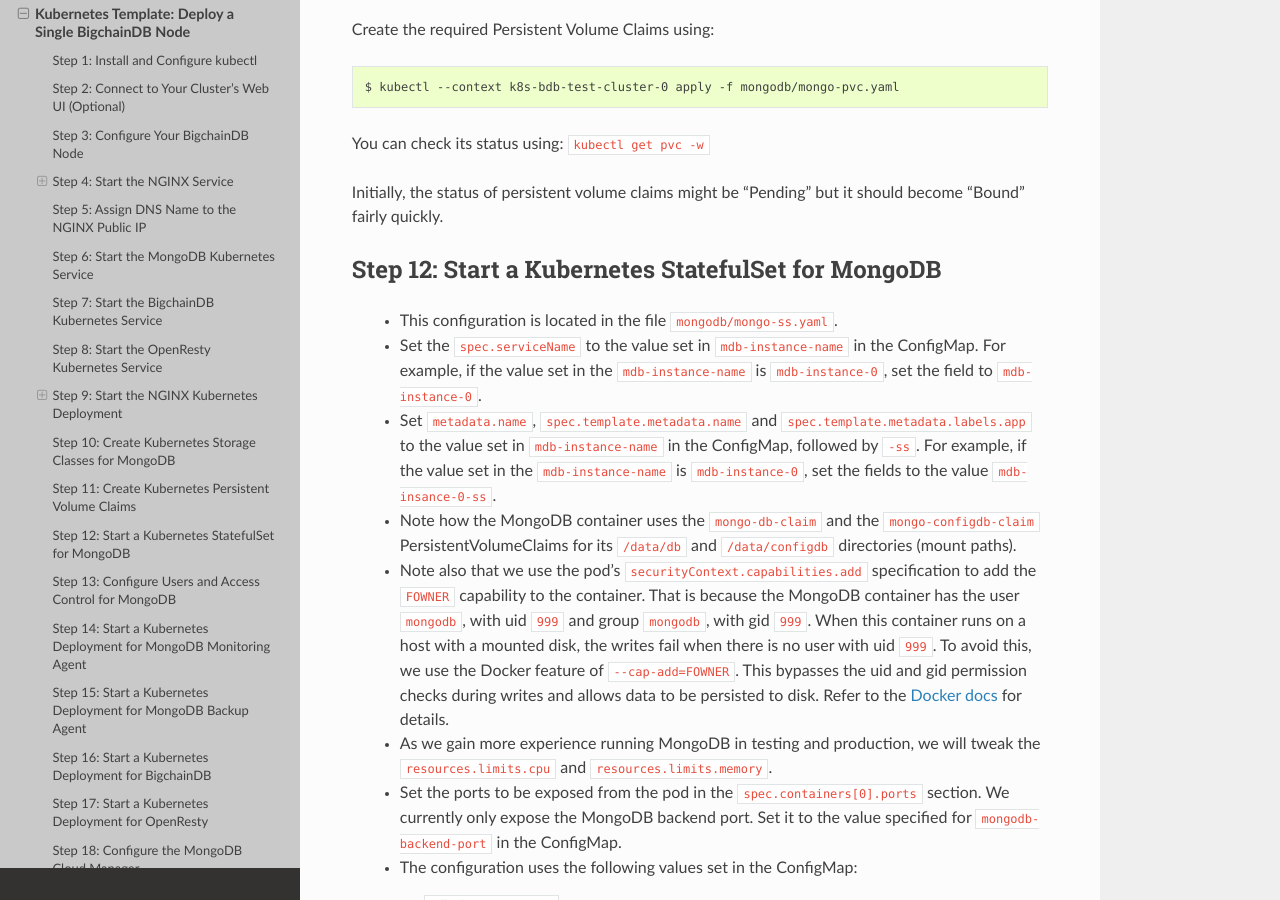
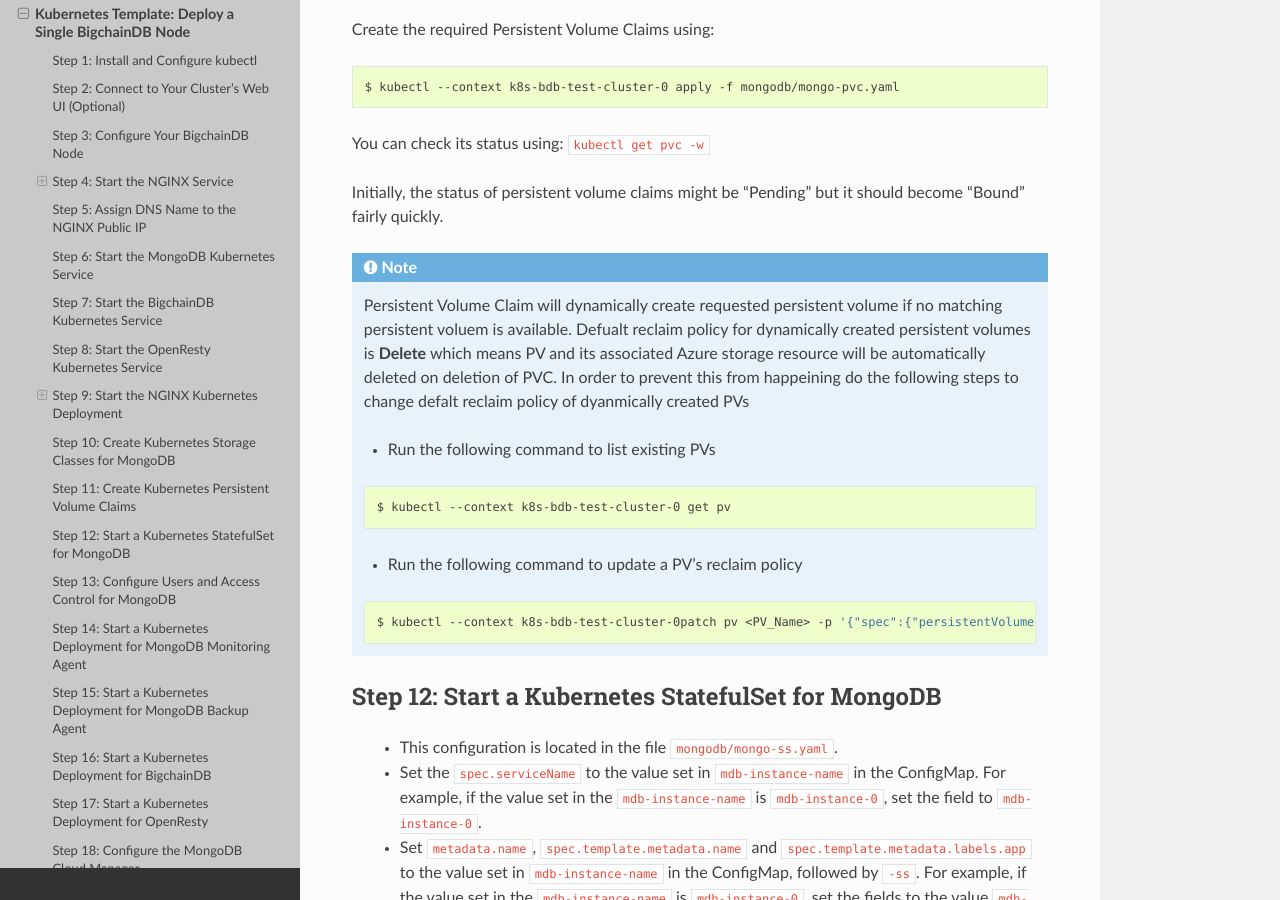
Before and after one commit to bigchaindb/bigchaindb, a Sphinx documentation site: the page built from docs/server/source/production-deployment-template/node-on-kubernetes.rst, in a window 1280 px wide and 900 px high, scrolled down 8098 px. Built offline with Sphinx 7.4.7 and the Read the Docs theme 2.0.0, drawn with Linux system fonts in a browser that asks for light colours; pages that are not in the unit, such as notebooks, are missing from menus; some of the changed text lies outside the part shown.

Commit message:
Update Persistent Volumes reclaim policy
Signed-off-by: Shahbaz Nazir <shahbaz@bigchaindb.com>

```diff
--- a/docs/server/source/production-deployment-template/node-on-kubernetes.rst
+++ b/docs/server/source/production-deployment-template/node-on-kubernetes.rst
@@ -488,6 +488,23 @@
 Initially, the status of persistent volume claims might be "Pending"
 but it should become "Bound" fairly quickly.
 
+.. Note::
+    Persistent Volume Claim will dynamically create requested persistent volume
+    if no matching persistent voluem is available. Defualt reclaim policy for
+    dynamically created persistent volumes is **Delete** which means PV and its
+    associated Azure storage resource will be automatically deleted on deletion
+    of PVC. In order to prevent this from happeining do the following steps to
+    change defalt reclaim policy of dyanmically created PVs
+
+    * Run the following command to list existing PVs
+    .. Code:: bash
+
+        $ kubectl --context k8s-bdb-test-cluster-0 get pv
+
+    * Run the following command to update a PV's reclaim policy
+    .. Code:: bash
+
+        $ kubectl --context k8s-bdb-test-cluster-0patch pv <PV_Name> -p '{"spec":{"persistentVolumeReclaimPolicy":"Retain"}}'
 
 Step 12: Start a Kubernetes StatefulSet for MongoDB
 ---------------------------------------------------
```
Also changed, not shown: other parts of docs/server/source/production-deployment-template/node-on-kubernetes.rst (+2 -2 lines), 1 other file.
